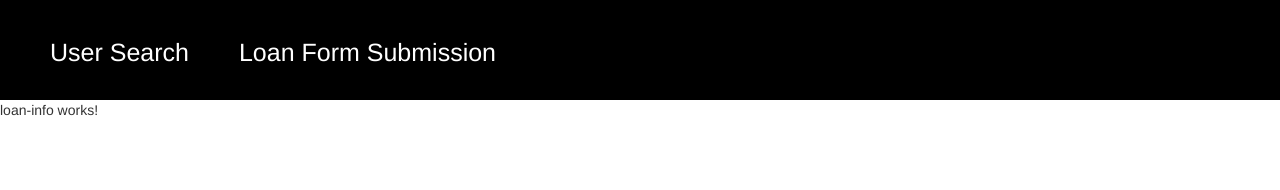
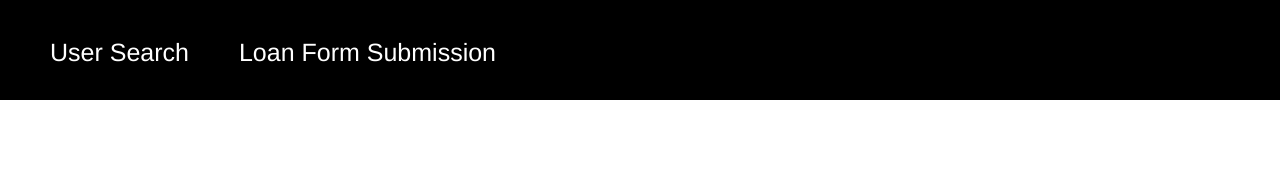
Before and after one commit to LukeWReagan/asset-management, an Angular app: page /loan-info in a window 1280 px wide. Shown: the top 190 px of the page. Built offline with nearby package versions, Linux system fonts and the light colour scheme; no server answers.

Commit message:
added logic to transfer loan-info data

```diff
--- a/src/app/loan-info/loan-info.component.html
+++ b/src/app/loan-info/loan-info.component.html
@@ -1,3 +1,3 @@
 <p>
-  loan-info works!
+  {{userService.storedName}}
 </p>
--- a/src/app/loan-info/loan-info.component.ts
+++ b/src/app/loan-info/loan-info.component.ts
@@ -9,7 +9,7 @@ import { User } from '../_models/user';
 })
 export class LoanInfoComponent implements OnInit {
   empId:any;
-  employee:any;
+  loans:any;
   users: User[] = [];
   public userData: any;
 
@@ -19,8 +19,8 @@ export class LoanInfoComponent implements OnInit {
 
   ngOnInit() {
   this.empId = this.userService.storedId;
-  this.userService.getInfo(this.empId).subscribe(info => {
-    this.employee = info;
+  this.userService.getLoans(this.empId).subscribe(info => {
+    this.loans = info;
     console.log(info);
   });
   }
```
